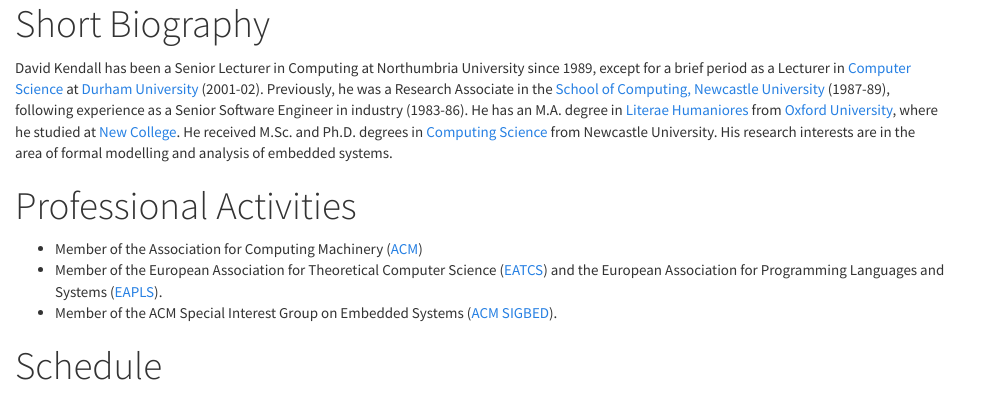
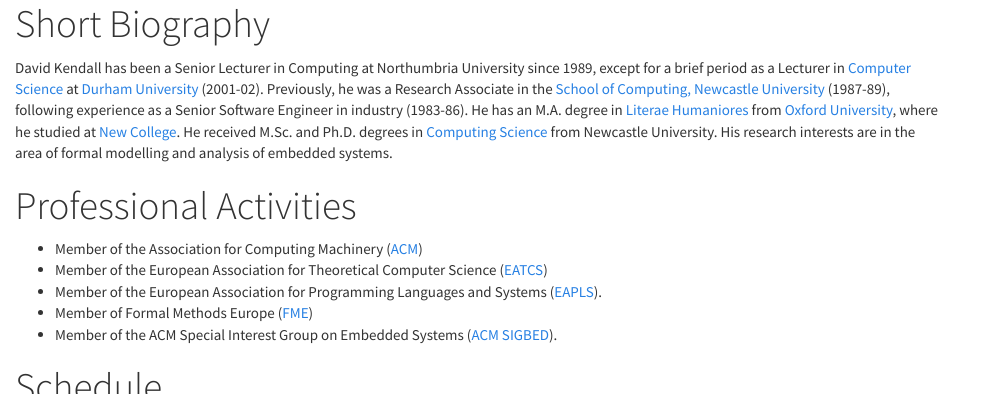
Before and after one commit to DavidKendall/davidkendall.github.io, a Jekyll site: the page built from index.md, in a window 1280 px wide and 900 px high, scrolled down 520 px, cut to the strip 0-394 px from the top of the window. Shown: the whole strip, without its empty margins (0-992 px from the left). Built offline with Jekyll 4.4.1, drawn with Linux system fonts in a browser that asks for light colours; nearby versions of some CDN libraries.

Commit message:
Fixed some links and typos

```diff
--- a/index.md
+++ b/index.md
@@ -26,11 +26,13 @@ modelling and analysis of embedded systems.
 <li>Member of the Association for Computing Machinery
   (<a href="http://www.acm.org">ACM</a>)</li>
 <li>Member of the European Association for Theoretical Computer Science
-    (<a href="ext:eatcs">EATCS</a>) and the European
-    Association for Programming Languages and Systems
-    (<a href="ext:eapls">EAPLS</a>).</li>
+(<a href="http://eatcs.org/">EATCS</a>)</li>
+<li>Member of the European Association for Programming Languages and Systems
+(<a href="http://eapls.org/">EAPLS</a>).</li>
+<li>Member of Formal Methods Europe
+(<a href="http://www.fmeurope.org/">FME</a>)</li>
 <li>Member of the ACM Special Interest Group on Embedded Systems
-    (<a href="ext:acm/sigbed">ACM SIGBED</a>).</li>
+(<a href="https://www.acm.org/special-interest-groups/sigs/sigbed">ACM SIGBED</a>).</li>
 </ul>
 
 # Schedule
```
Also changed, not shown: projects.md (+3 -3 lines), README.md, 1 other file.
